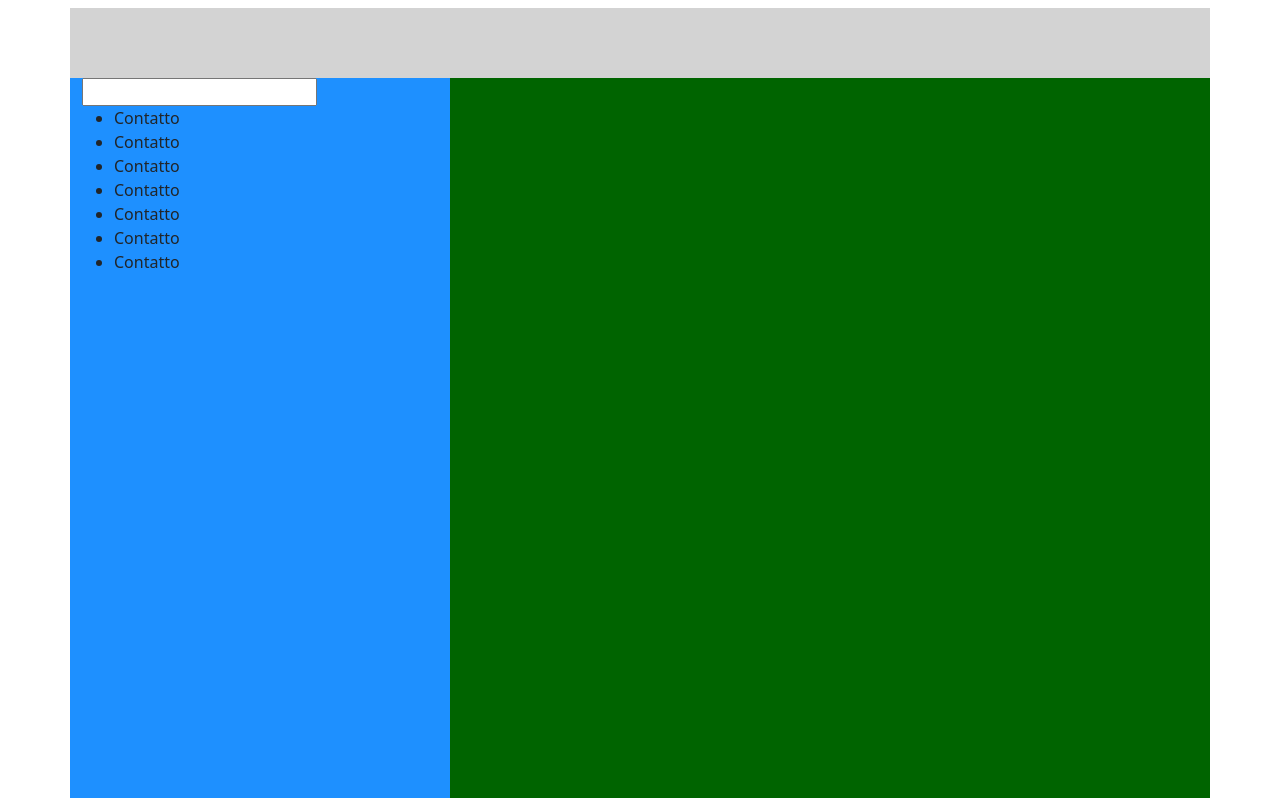
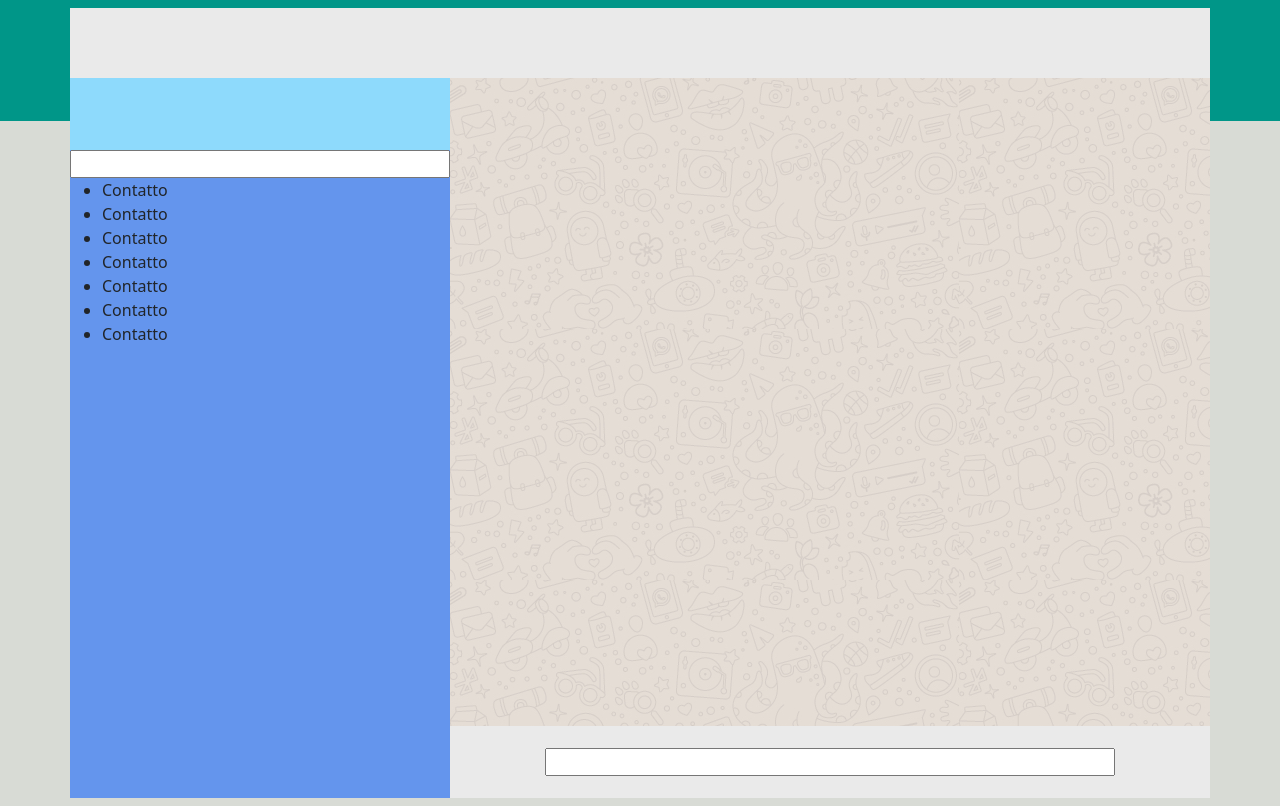
Before and after one commit to GiacomoBozzolino/vue-boolzapp, a plain HTML site: page index.html in a window 1280 px wide. Drawn offline with nearby package versions, Linux system fonts and the light colour scheme.

Commit message:
[FEAT]fine lavoro blocchi colorati

```diff
--- a/css/style.css
+++ b/css/style.css
@@ -4,7 +4,11 @@
     box-sizing: border-box;
 }
 
+body{
+    background: #009688;
+    background: linear-gradient(0.5turn, #009688 15%, #d8dbd5 15%);
 
+}
 .height{
     height: 90vh;
 }
@@ -19,16 +23,32 @@
 
 }
 
-.col-12{
+.col-4{
     background-color: cornflowerblue;
 }
 
+
 .backgroundgrey{
-    background-color: lightgray;
+    background-color: #eaeaea;
     height: 70px;
 }
 
+.allert{
+    height: 10%;
+    background-color: #8edafc;
+}
+.content{
+    height: 100%;
+}
 .chat{
     height: 90%;
-    background-image: url(./img/mine.jpg)
+    background-image: url(.././img/mine.jpg);
+    background-position: cover;
+    /* background-repeat: no-repeat; */
 }
+
+
+.write-message{
+    height: 10%;
+    background-color: #eaeaea;
+}
--- a/index.html
+++ b/index.html
@@ -17,11 +17,13 @@
             </div>
             <div class="row height ">
                 <!-- SEZIONE ELENCO CONTATTI -->
-                <div class="col-4">
-                    <div>
-                        <div></div>
+                <div class="col-4 px-0">
+                    <div class="content">
+                        <div class="allert">
+
+                        </div>
                         <div>
-                            <input type="search" name="" id="">
+                            <input class="w-100" type="search" name="" id="">
                         </div>
                         <div>
                             <ul>
@@ -52,10 +54,12 @@
                     </div>
                 </div>
                 <!-- SEZIONE CHAT MESSAGGI -->
-                <div class="col-8">
-                    <div>
+                <div class="col-8 px-0">
+                    <div class="content">
                         <div class="chat">
-
+                        </div>
+                        <div class="d-flex justify-content-center align-items-center write-message">
+                            <input class="w-75" type="text">
                         </div>
                     </div>
                 </div>
```
